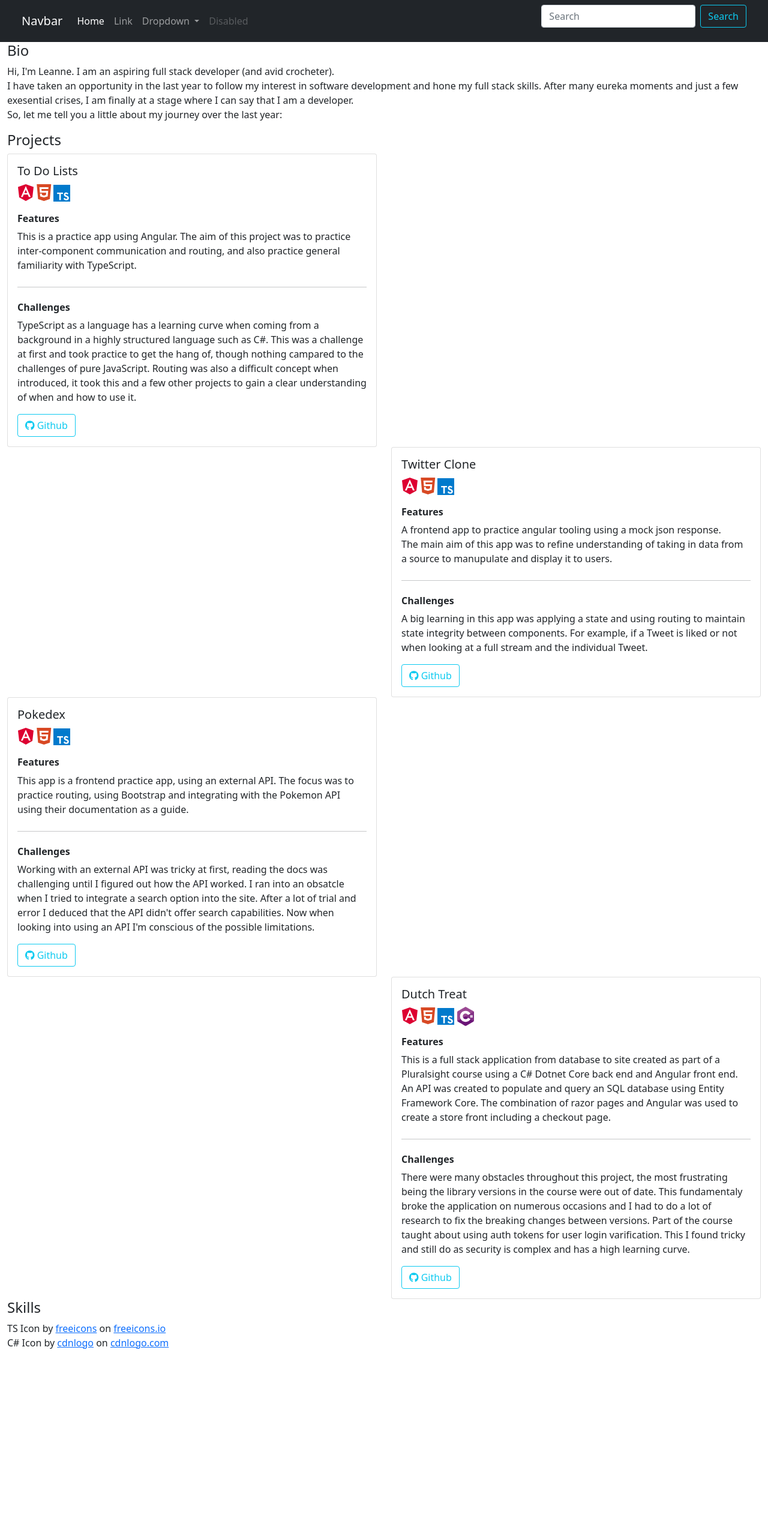
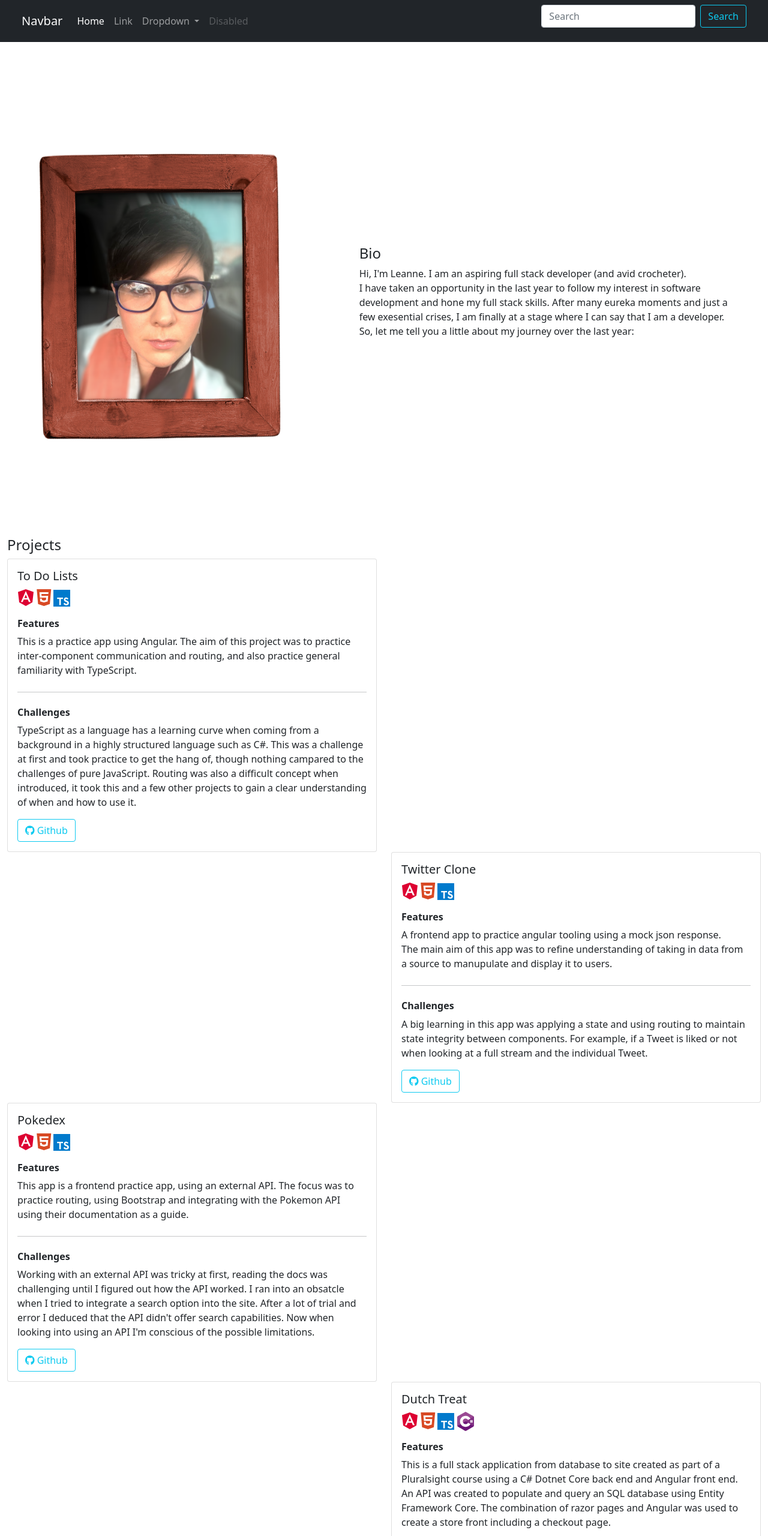
Before and after one commit to leanneminnock/leanneminnock.github.io, a plain HTML site: page index.html in a window 1280 px wide. Shown: the top 2560 px of the page at 60% size. Before the commit the page ends 2250 px from the top, so only its background shows below. Drawn offline with nearby package versions, Linux system fonts and the light colour scheme.

Commit message:
- added logos for tech adn languages - added profile pic

```diff
--- a/index.html
+++ b/index.html
@@ -13,7 +13,8 @@
 </head>
 
 <body class="container-fluid">
-  <div class="row">
+  <div class="row ">
+
     <nav class="navbar navbar-expand-lg navbar-dark bg-dark">
       <div class="container-fluid">
         <a class="navbar-brand" href="#">Navbar</a>
@@ -55,7 +56,10 @@
       </div>
     </nav>
   </div>
-  <section class="bio">
+
+  <section class="bio row mt-4 h-100 align-items-center justify-content-center">
+      <img  class="col-md-4 profilepic" src="images/picEdited.png" alt="pic in frame">
+    <div class="col-md-6 offset-md-1 mr-2">
     <h4>Bio</h4>
     <p>Hi, I'm Leanne. I am an aspiring full stack developer (and avid crocheter). <br>
       I have taken an opportunity in the last year to follow my interest in software development and hone my full stack
@@ -64,6 +68,7 @@
       developer. <br>
       So, let me tell you a little about my journey over the last year:
     </p>
+  </div>
   </section>
   <section class="projects">
     <h4>Projects</h4>
@@ -75,7 +80,8 @@
             <h5 class="card-title">To Do Lists</h5>
             <span style="font-size: 2em; color: #DD0031;"><i class="fab fa-angular"></i></span>
             <span style="font-size: 2em; color: #D84924;"><i class="fab fa-html5"></i></span>
-            <img src="images/ts.svg" alt="TypeScript logo" style="height: 2em; width: 28px; vertical-align: text-bottom">
+            <img src="images/ts.svg" alt="TypeScript logo"
+              style="height: 2em; width: 28px; vertical-align: text-bottom">
             <p class="card-text">
             <h6><strong>Features</strong></h6>
             This is a practice app using Angular.
@@ -90,29 +96,34 @@
             Routing was also a difficult concept when introduced, it took this and a few other projects to gain a clear
             understanding of when and how to use it.
             </p>
-            <a href="https://github.com/leanneminnock/ToDoLists" class="btn btn-outline-info"><i class="fab fa-github"></i> Github</a>
+            <a href="https://github.com/leanneminnock/ToDoLists" class="btn btn-outline-info"><i
+                class="fab fa-github"></i> Github</a>
           </div>
         </div>
       </div>
     </div>
 
-      <div class="row">
+    <div class="row">
       <div class="col-sm-6 offset-sm-6">
         <div class="card">
           <div class="card-body">
             <h5 class="card-title">Twitter Clone</h5>
             <span style="font-size: 2em; color: #DD0031;"><i class="fab fa-angular"></i></span>
             <span style="font-size: 2em; color: #D84924;"><i class="fab fa-html5"></i></span>
-            <img src="images/ts.svg" alt="TypeScript logo" style="height: 2em; width: 28px; vertical-align: text-bottom">
+            <img src="images/ts.svg" alt="TypeScript logo"
+              style="height: 2em; width: 28px; vertical-align: text-bottom">
             <p class="card-text">
             <h6><strong>Features</strong></h6>
             A frontend app to practice angular tooling using a mock json response. <br>
-            The main aim of this app was to refine understanding of taking in data from a source to manupulate and display it to users.
+            The main aim of this app was to refine understanding of taking in data from a source to manupulate and
+            display it to users.
             <hr class="my-4">
             <h6><strong>Challenges</strong></h6>
-            A big learning in this app was applying a state and using routing to maintain state integrity between components. For example, if a Tweet is liked or not when looking at a full stream and the individual Tweet.
+            A big learning in this app was applying a state and using routing to maintain state integrity between
+            components. For example, if a Tweet is liked or not when looking at a full stream and the individual Tweet.
             </p>
-            <a href="https://github.com/leanneminnock/TwitterClone" class="btn btn-outline-info"><i class="fab fa-github"></i> Github</a>
+            <a href="https://github.com/leanneminnock/TwitterClone" class="btn btn-outline-info"><i
+                class="fab fa-github"></i> Github</a>
           </div>
         </div>
       </div>
@@ -125,7 +136,8 @@
             <h5 class="card-title">Pokedex</h5>
             <span style="font-size: 2em; color: #DD0031;"><i class="fab fa-angular"></i></span>
             <span style="font-size: 2em; color: #D84924;"><i class="fab fa-html5"></i></span>
-            <img src="images/ts.svg" alt="TypeScript logo" style="height: 2em; width: 28px; vertical-align: text-bottom">
+            <img src="images/ts.svg" alt="TypeScript logo"
+              style="height: 2em; width: 28px; vertical-align: text-bottom">
             <p class="card-text">
             <h6><strong>Features</strong></h6>
             This app is a frontend practice app, using an external API.
@@ -139,7 +151,8 @@
             After a lot of trial and error I deduced that the API didn't offer search capabilities.
             Now when looking into using an API I'm conscious of the possible limitations.
             </p>
-            <a href="https://github.com/leanneminnock/Pokemon" class="btn btn-outline-info"><i class="fab fa-github"></i> Github</a>
+            <a href="https://github.com/leanneminnock/Pokemon" class="btn btn-outline-info"><i
+                class="fab fa-github"></i> Github</a>
 
           </div>
         </div>
@@ -153,8 +166,10 @@
             <h5 class="card-title">Dutch Treat</h5>
             <span style="font-size: 2em; color: #DD0031;"><i class="fab fa-angular"></i></span>
             <span style="font-size: 2em; color: #D84924;"><i class="fab fa-html5"></i></span>
-            <img src="images/ts.svg" alt="TypeScript logo" style="height: 2em; width: 28px; vertical-align: text-bottom">
-            <img src="images/csh.svg" alt="TypeScript logo" style="height: 2em; width: 28px; vertical-align: text-bottom">
+            <img src="images/ts.svg" alt="TypeScript logo"
+              style="height: 2em; width: 28px; vertical-align: text-bottom">
+            <img src="images/csh.svg" alt="TypeScript logo"
+              style="height: 2em; width: 28px; vertical-align: text-bottom">
             <p class="card-text">
             <h6><strong>Features</strong></h6>
             This is a full stack application from database to site created as part of a Pluralsight course using a C#
@@ -177,16 +192,24 @@
         </div>
       </div>
     </div>
-  </section>
+  </section><br><br>
   <section>
     <H4>Skills</H4>
     <!-- language type and Icon, blurb on coming from retail and skills learned through it -->
+    <span style="font-size: 2em; color: #DD0031;"><i class="fab fa-angular"></i></span> Angular <br>
+    <span style="font-size: 2em; color: #D84924;"><i class="fab fa-html5"></i></span> HTML 5 <br>
+    <span style="font-size: 2em; color: #F7E018;"><i class="fab fa-js"></i></span> JavaScript <br>
+    <img src="images/ts.svg" alt="TypeScript logo" style="height: 2em; width: 28px; vertical-align: text-bottom"> TypeScript <br>
+    <img src="images/csh.svg" alt="TypeScript logo" style="height: 2em; width: 28px; vertical-align: text-bottom"> C# Dotnet Core <br>
+    Entity Framework <br>
+    ASPnet Core
   </section>
 
 
 
-
-  TS Icon by <a href="https://freeicons.io/profile/3">freeicons</a> on <a href="https://freeicons.io">freeicons.io</a> <br>
+  <br><br>
+  TS Icon by <a href="https://freeicons.io/profile/3">freeicons</a> on <a href="https://freeicons.io">freeicons.io</a>
+  <br>
   C# Icon by <a href="https://cdnlogo.com/logo/c_760.html">cdnlogo</a> on <a href="https://cdnlogo.com/">cdnlogo.com</a>
   <!-- JavaScript Bundle with Popper -->
   <script src="https://cdn.jsdelivr.net/npm/bootstrap@5.1.1/dist/js/bootstrap.bundle.min.js"
```
Also changed, not shown: images/picEdited.png (added), images/profilepic.png (added), 1 other file.
